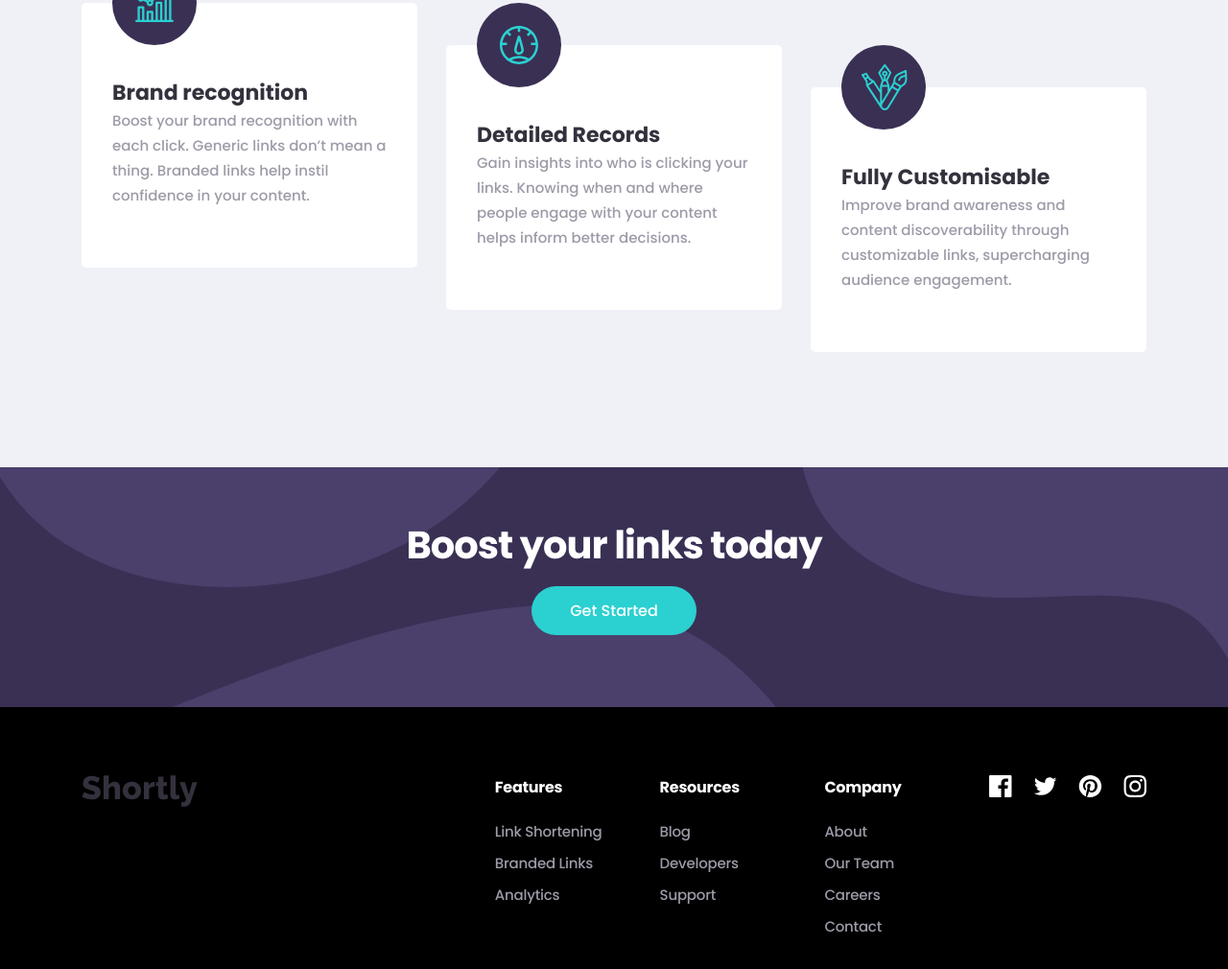
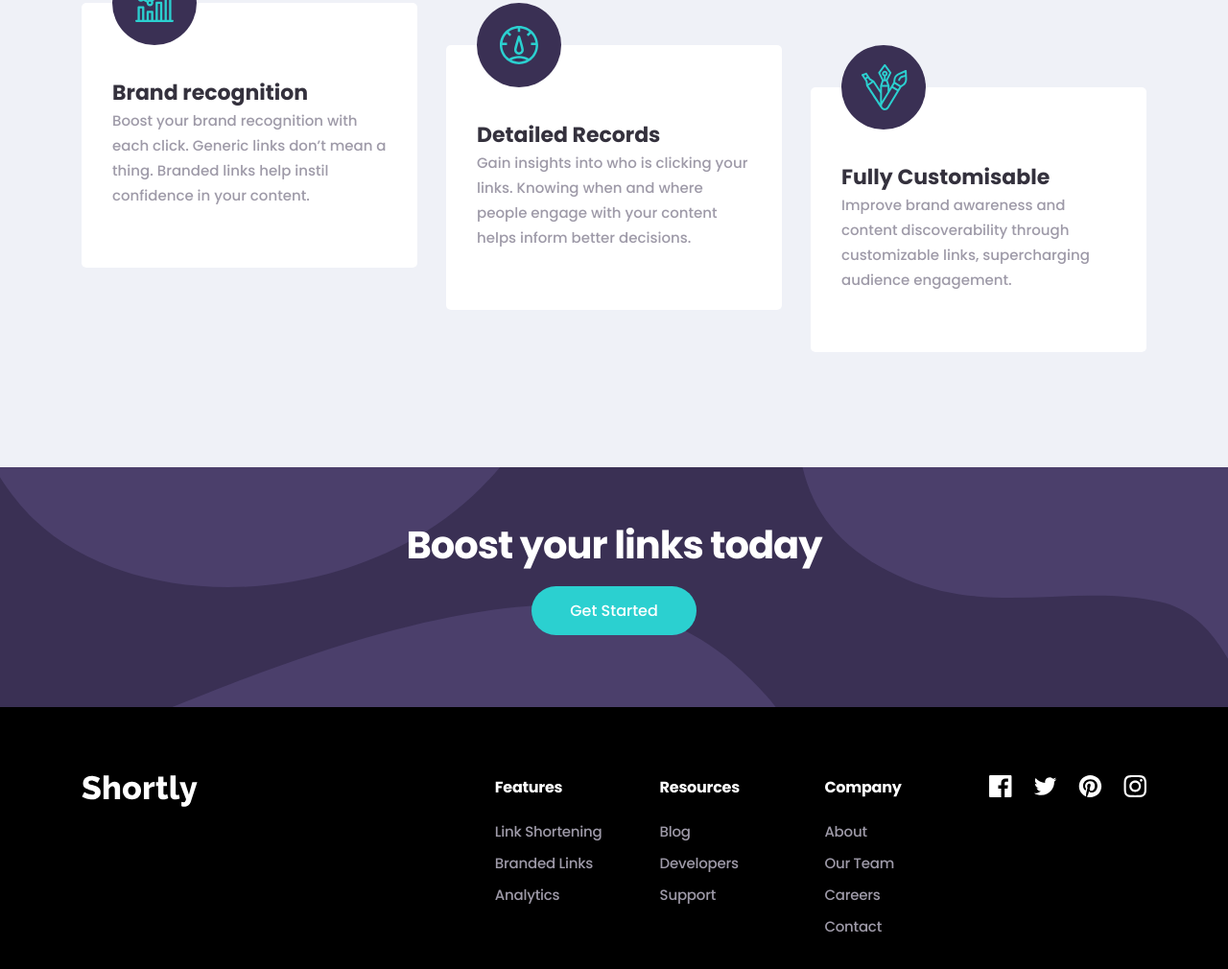
Before and after one commit to KwameWilson/URL-shortening-API-landing-page-20231120T161336Z-001, a plain HTML site: page index.html in a window 1280 px wide. Shown: the part 1438-2448 px from the top of the page at 96% size. Drawn offline with Linux system fonts and the light colour scheme.

Commit message:
Finished entire layout

```diff
--- a/index.html
+++ b/index.html
@@ -98,7 +98,7 @@
 
         <div class="footer__bottom">
             <div class="footer__bottom-container">
-                <div><img src="images/Shortly.svg" alt="" class="logo"></div>
+                <div><img src="images/shortly-white.svg" alt="" class="logo"></div>
 
                 <div class="sub-grid">
                     <div class="features">
```
Also changed, not shown: images/shortly-white.svg (added).
